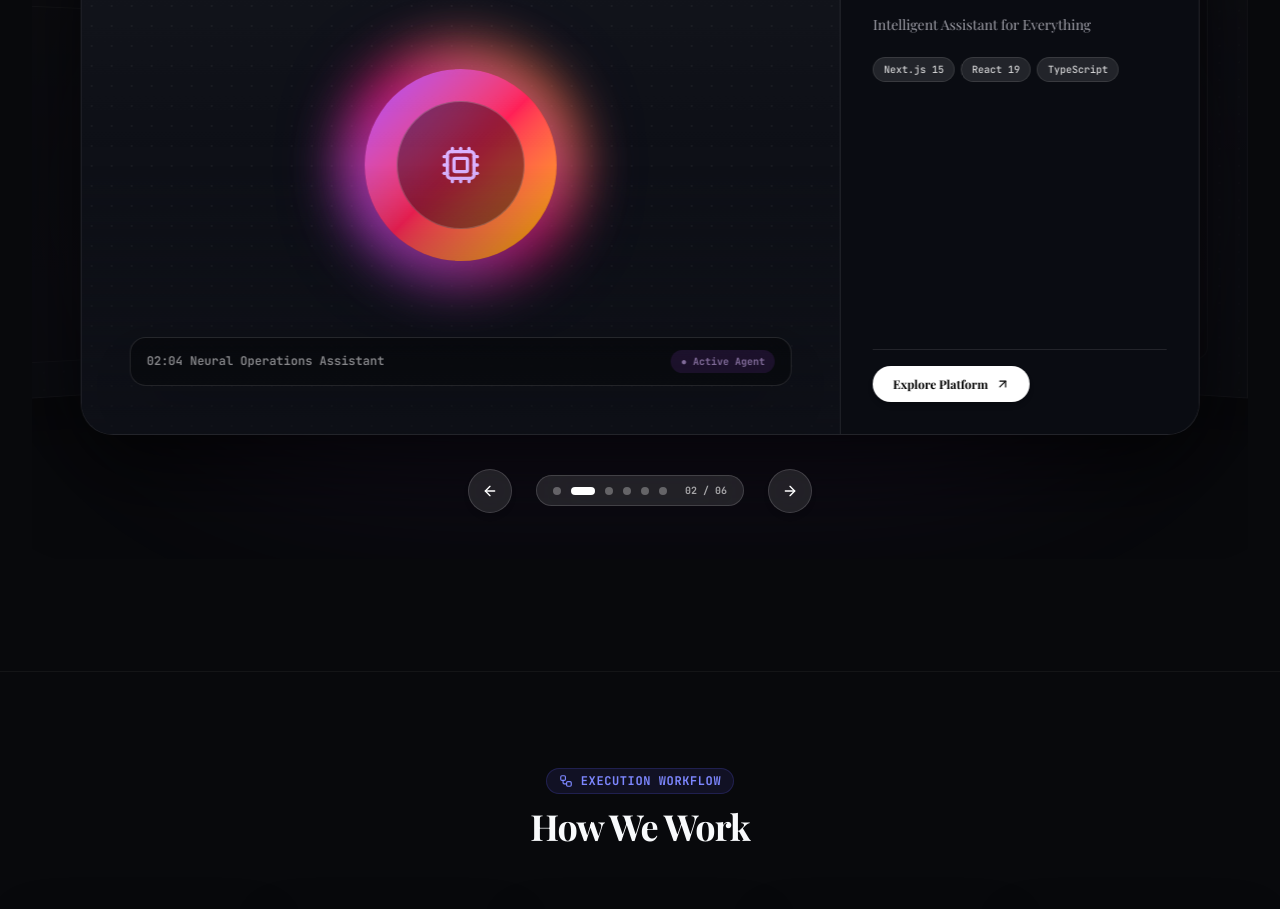
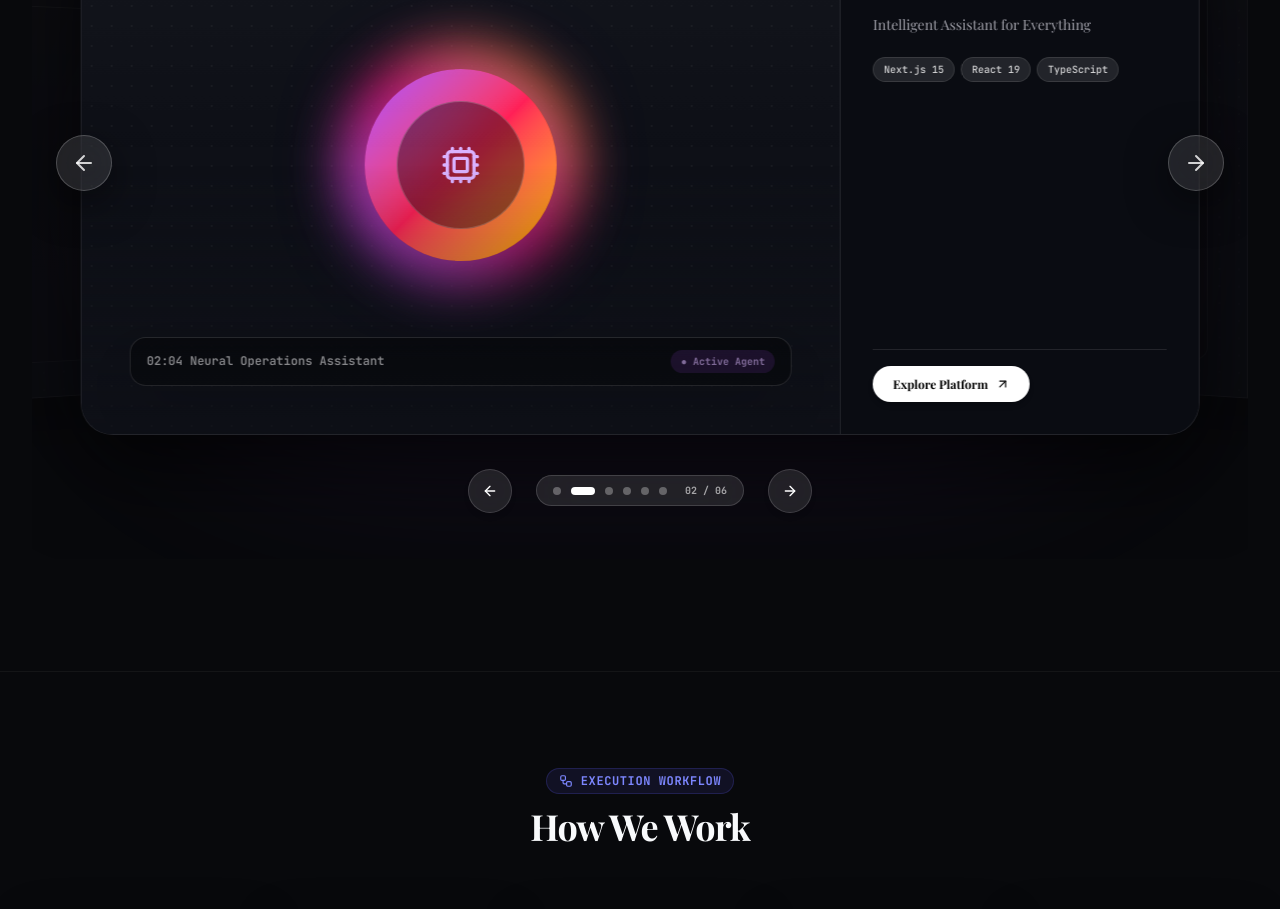
Before and after one commit to vivek-shaganti1/Kiwik, a Next.js app: page / in a window 1280 px wide. Shown: the part 3200-4109 px from the top of the page. Built offline with nearby package versions, Linux system fonts and the light colour scheme; a web font is replaced by a local one.

Commit message:
feat: add side corner floating left and right arrow buttons to apple coverflow carousel

```diff
--- a/src/components/home/apple-coverflow-carousel.tsx
+++ b/src/components/home/apple-coverflow-carousel.tsx
@@ -370,6 +370,25 @@ export function AppleCoverflowCarousel() {
         </button>
 
       </div>
+
+      {/* ─────────────────────────────────────────────────────────────
+          FLOATING CORNER SIDE NAVIGATION ARROWS
+         ───────────────────────────────────────────────────────────── */}
+      <button
+        onClick={handlePrev}
+        className="absolute left-6 top-[40%] sm:top-[45%] -translate-y-1/2 w-14 h-14 rounded-full bg-black/40 dark:bg-white/10 backdrop-blur-xl border border-black/15 dark:border-white/20 flex items-center justify-center text-white hover:bg-black/60 dark:hover:bg-white/20 active:scale-95 transition-all shadow-[0_12px_40px_rgba(0,0,0,0.5)] z-40 cursor-pointer hidden md:flex group"
+        aria-label="Previous project"
+      >
+        <ArrowLeft className="w-6 h-6 text-white/80 group-hover:text-white group-hover:-translate-x-0.5 transition-all" />
+      </button>
+
+      <button
+        onClick={handleNext}
+        className="absolute right-6 top-[40%] sm:top-[45%] -translate-y-1/2 w-14 h-14 rounded-full bg-black/40 dark:bg-white/10 backdrop-blur-xl border border-black/15 dark:border-white/20 flex items-center justify-center text-white hover:bg-black/60 dark:hover:bg-white/20 active:scale-95 transition-all shadow-[0_12px_40px_rgba(0,0,0,0.5)] z-40 cursor-pointer hidden md:flex group"
+        aria-label="Next project"
+      >
+        <ArrowRight className="w-6 h-6 text-white/80 group-hover:text-white group-hover:translate-x-0.5 transition-all" />
+      </button>
     </div>
   );
 }
```
